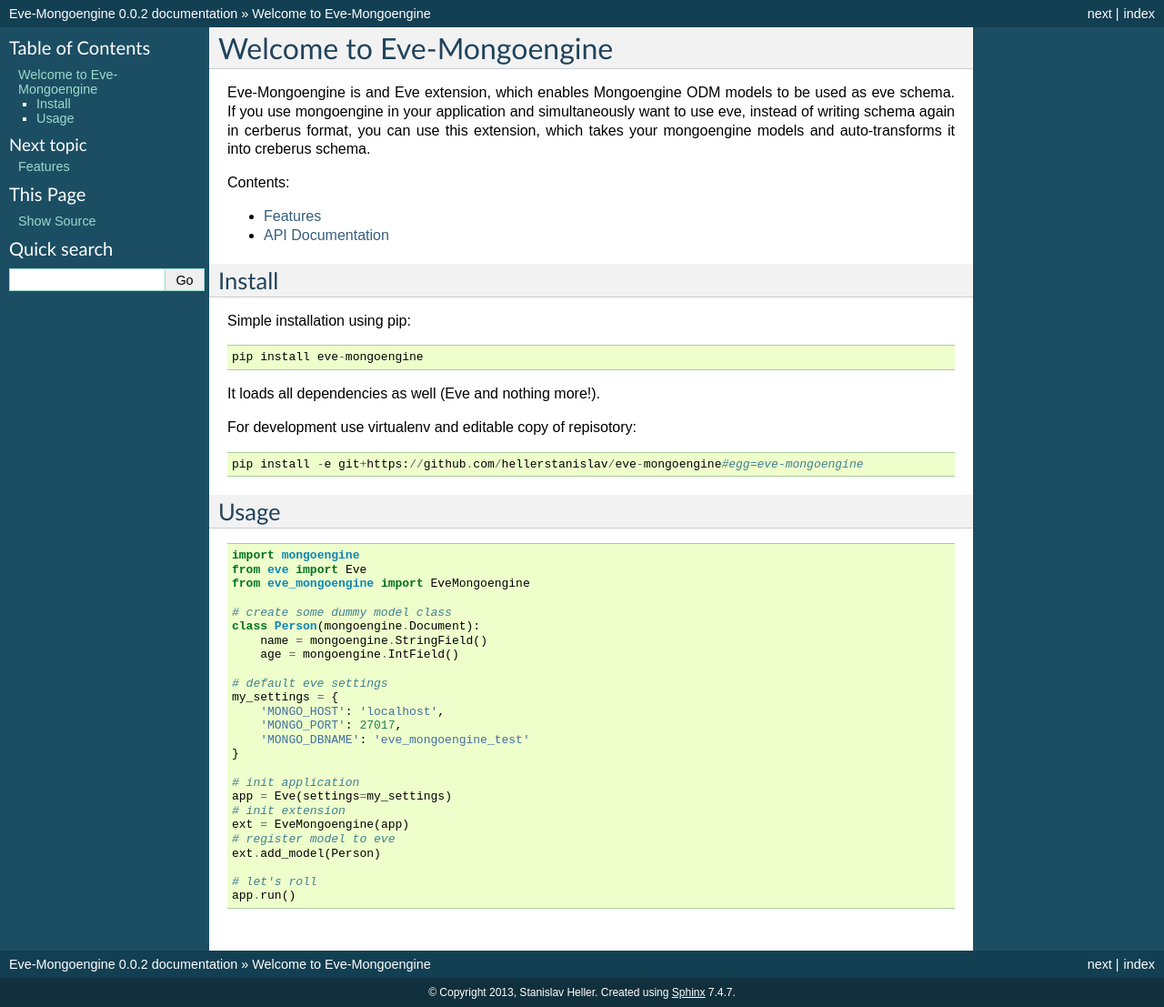
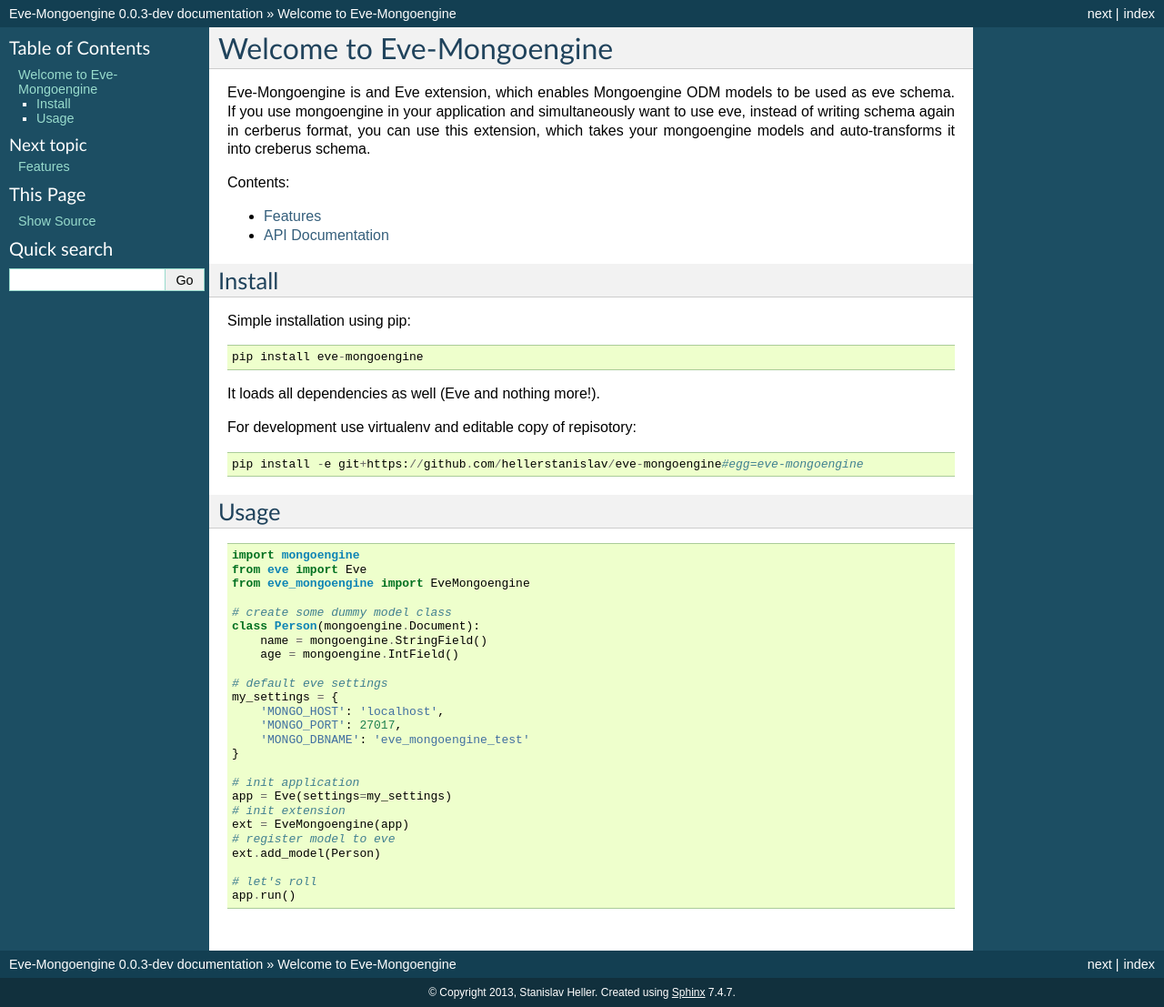
Before and after one commit to MongoEngine/eve-mongoengine, a Sphinx documentation site: the page built from docs/index.rst, in a window 1280 px wide. Shown: the whole page at 91% size. Built offline with Sphinx 7.4.7, drawn with Linux system fonts in a browser that asks for light colours.

```diff
--- a/docs/conf.py
+++ b/docs/conf.py
@@ -51,9 +51,9 @@ copyright = u'2013, Stanislav Heller'
 # built documents.
 #
 # The short X.Y version.
-version = '0.0.2'
+version = '0.0.3-dev'
 # The full version, including alpha/beta/rc tags.
-release = '0.0.2'
+release = '0.0.3-dev'
 
 # The language for content autogenerated by Sphinx. Refer to documentation
 # for a list of supported languages.
--- a/docs/features.rst
+++ b/docs/features.rst
@@ -31,7 +31,7 @@ And then if you make POST request with wrong URL::
 
 The response will contain::
 
-    {"status": "ERR", "issues": ["ValidationError (Resource:None) (Invalid URL: not-an-url: ['url'])"]}
+    {"_status": "ERR", "_issues": {'url': "ValidationError (Resource:None) (Invalid URL: not-an-url: ['url'])"}}
 
 
 Advanced model registration
@@ -82,6 +82,8 @@ are two more fields in your model class::
     ext = EveMongoengine(app)
     ext.add_model(Person)
 
+    # Note that in db there are attributes '_updated' and '_created'.
+    # Mongoengine field names are without underscore prefix!
     Person._fields.keys() # equals ['name', 'age', 'updated', 'created']
 
 If you already have these fields in your model, Eve will probably scream at you, that
--- a/eve_mongoengine/__init__.py
+++ b/eve_mongoengine/__init__.py
@@ -24,7 +24,7 @@ from .validation import EveMongoengineValidator
 from ._compat import itervalues, iteritems
 
 
-__version__ = "0.0.3"
+__version__ = "0.0.3-dev"
 
 
 class EveMongoengine(object):
```
Also changed, not shown: README.md (+1 -1 lines).
